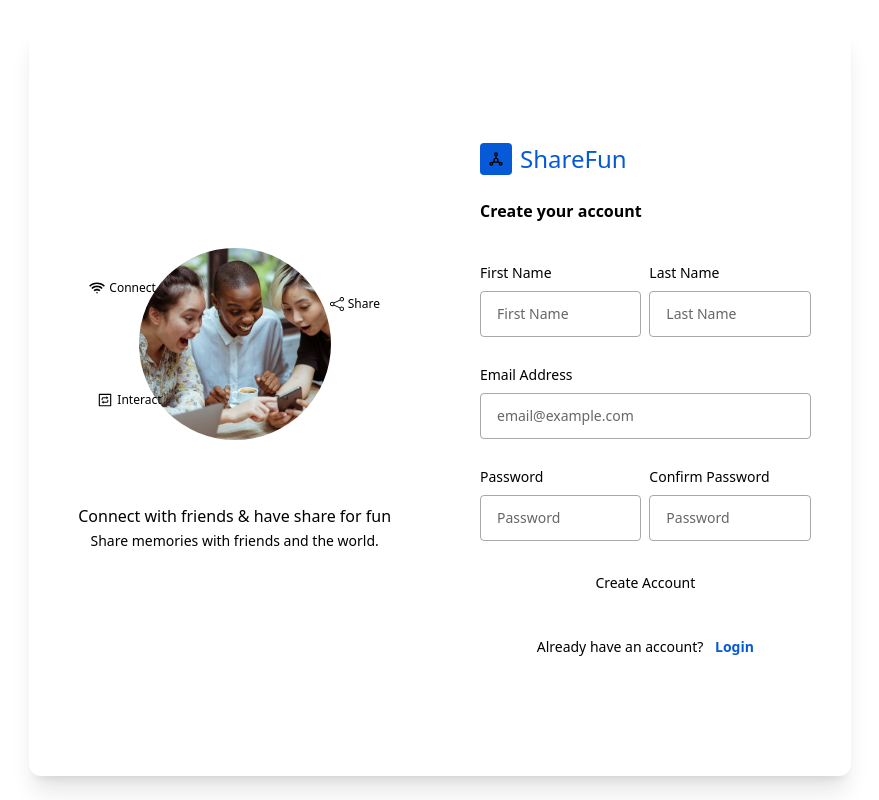
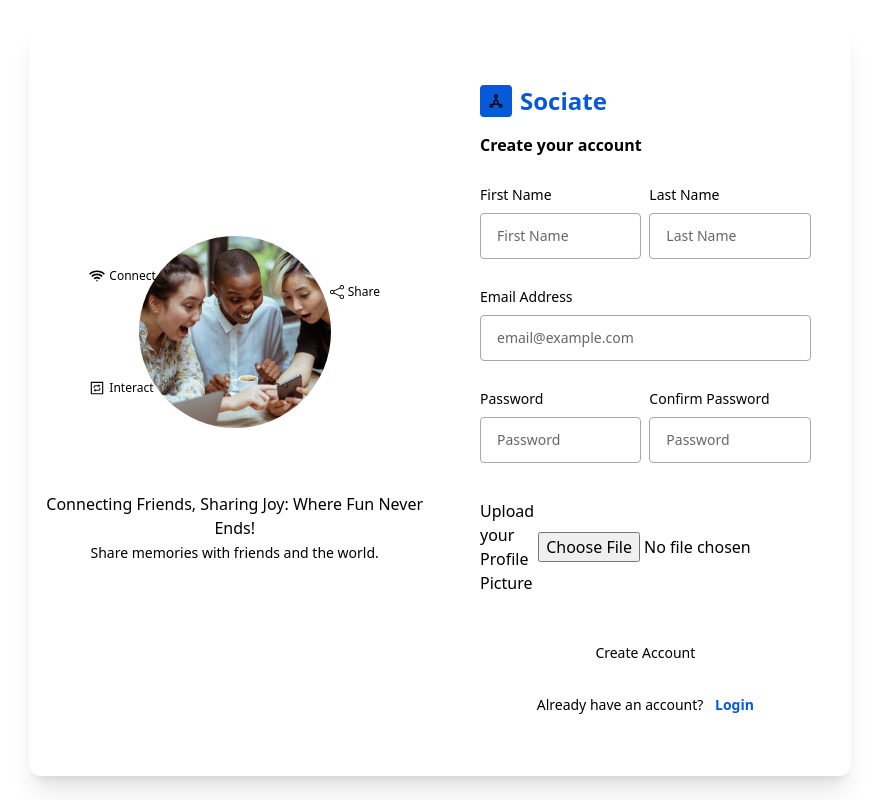
Before and after one commit to pratyushdev-codes/ByteStream, a React (Create React App) app: page /register in a window 1280 px wide. Shown: the whole page, without its empty margins (200-1079 px from the left). Built offline with nearby package versions, Linux system fonts and the light colour scheme.

Commit message:
Fixing SignUp auth page

```diff
--- a/public/index.html
+++ b/public/index.html
@@ -24,7 +24,7 @@
       work correctly both with client-side routing and a non-root public URL.
       Learn how to configure a non-root public URL by running `npm run build`.
     -->
-    <title>ByteSteam | Unified Workplace Solution</title>
+    <title>ByteSteam  ✦  Unified Workplace Solution</title>
     <script src="https://kit.fontawesome.com/687f020d79.js" crossorigin="anonymous"></script>
   </head>
   <body>
--- a/src/pages/Register.jsx
+++ b/src/pages/Register.jsx
@@ -1,6 +1,5 @@
 import React, { useState } from "react";
 import { Link } from "react-router-dom";
-import { useDispatch } from "react-redux";
 import { useForm } from "react-hook-form";
 import { TbSocial } from "react-icons/tb";
 import { BsShare } from "react-icons/bs";
@@ -8,8 +7,10 @@ import { AiOutlineInteraction } from "react-icons/ai";
 import { ImConnection } from "react-icons/im";
 import { CustomButton, Loading, TextInput } from "../components";
 import { BgImage } from "../assets";
+import { apiRequest, handleFileUpload } from "../utils";
 
 const Register = () => {
+
   const {
     register,
     handleSubmit,
@@ -19,23 +20,60 @@ const Register = () => {
     mode: "onChange",
   });
 
-  const onSubmit = async (data) => {};
+  const [errMsg, setErrMsg] = useState("");
+  const [picture, setPicture] = useState(null);
+  const [isSubmitting, setIsSubmitting] = useState(false);
 
-  const [errMsg, setErrMsg] = useState("");
-  const [isSubmitting, setIsSubmitting] = useState(false);
-  const dispatch = useDispatch();
+  const handleSelect = (e) => {
+    setPicture(e.target.files[0]);
+  };
+
+  const onSubmit = async (data) => {
+
+    setIsSubmitting(true);
+    const { firstName, lastName, email, password } = data;
+    const uri = picture && (await handleFileUpload(picture));
+
+
+    try {
+
+      const res = await apiRequest({
+        url: '/auth/register',
+        data: { firstName, lastName, email, password, profileUrl: uri ? uri : "" },
+        method: 'POST'
+      })
+
+      if(res?.status === "failed") {
+        setErrMsg(res);
+        setIsSubmitting(false);
+      }
+
+      else{
+        setErrMsg(res);
+        setTimeout(() =>{
+          window.location.replace('/login');
+        }, 1000)
+        setIsSubmitting(false);
+      }
+
+    } catch (error) {
+      console.log(error);
+      setIsSubmitting(false);
+    }
+
+  };
 
   return (
     <div className='bg-bgColor w-full h-[100vh] flex items-center justify-center p-6'>
-      <div className='w-full md:w-2/3 h-fit lg:h-full 2xl:h-5/6 py-8 lg:py-0 flex flex-row-reverse bg-primary rounded-xl overflow-hidden shadow-xl'>
-        {/* LEFT */}
+      <div className='w-full md:w-2/3 h-fit lg:h-full 2xl:h-400px py-8 lg:py-0 flex flex-row-reverse bg-primary rounded-xl overflow-hidden shadow-xl'>
+        {/* RIGHT */}
         <div className='w-full lg:w-1/2 h-full p-10 2xl:px-20 flex flex-col justify-center '>
-          <div className='w-full flex gap-2 items-center mb-6'>
+          <div className='w-full flex gap-2 items-center mb-4'>
             <div className='p-2 bg-[#065ad8] rounded text-white'>
               <TbSocial />
             </div>
-            <span className='text-2xl text-[#065ad8] ' font-semibold>
-              ShareFun
+            <span className='text-2xl text-[#065ad8] font-semibold'>
+              Sociate
             </span>
           </div>
 
@@ -44,7 +82,7 @@ const Register = () => {
           </p>
 
           <form
-            className='py-8 flex flex-col gap-5'
+            className='py-5 flex flex-col gap-5'
             onSubmit={handleSubmit(onSubmit)}
           >
             <div className='w-full flex flex-col lg:flex-row gap-1 md:gap-2'>
@@ -106,7 +144,7 @@ const Register = () => {
                   validate: (value) => {
                     const { password } = getValues();
 
-                    if (password != value) {
+                    if (password !== value) {
                       return "Passwords do no match";
                     }
                   },
@@ -118,18 +156,30 @@ const Register = () => {
                 }
               />
             </div>
+              <label
+                className='flex items-center gap-1 text-base text-ascent-2 hover:text-ascent-1 cursor-pointer my-4'
+                htmlFor='imgUpload'
+              >Upload your Profile Picture
+                <input
+                  type='file'
+                  className=''
+                  id='imgUpload'
+                  onChange={(e) => handleSelect(e)}
+                  accept='.jpg, .png, .jpeg'
+                />
+              </label>
 
-            {errMsg?.message && (
+            {/* {errMsg?.message && (
               <span
                 className={`text-sm ${
-                  errMsg?.status == "failed"
+                  errMsg?.status === "failed"
                     ? "text-[#f64949fe]"
                     : "text-[#2ba150fe]"
                 } mt-0.5`}
               >
                 {errMsg?.message}
               </span>
-            )}
+            )} */}
 
             {isSubmitting ? (
               <Loading />
@@ -152,12 +202,12 @@ const Register = () => {
             </Link>
           </p>
         </div>
-        {/* RIGHT */}
+        {/* LEFT */}
         <div className='hidden w-1/2 h-full lg:flex flex-col items-center justify-center bg-blue'>
           <div className='relative w-full flex items-center justify-center'>
             <img
               src={BgImage}
-              alt='Bg Image'
+              alt='Bg'
               className='w-48 2xl:w-64 h-48 2xl:h-64 rounded-full object-cover'
             />
 
@@ -171,7 +221,7 @@ const Register = () => {
               <span className='text-xs font-medium'>Connect</span>
             </div>
 
-            <div className='absolute flex items-center gap-1 bg-white left-12 bottom-6 py-2 px-5 rounded-full'>
+            <div className='absolute flex items-center gap-1 bg-white left-10 bottom-6 py-2 px-5 rounded-full'>
               <AiOutlineInteraction />
               <span className='text-xs font-medium'>Interact</span>
             </div>
@@ -179,7 +229,7 @@ const Register = () => {
 
           <div className='mt-16 text-center'>
             <p className='text-white text-base'>
-              Connect with friends & have share for fun
+              Connecting Friends, Sharing Joy: Where Fun Never Ends!
             </p>
             <span className='text-sm text-white/80'>
               Share memories with friends and the world.
```
